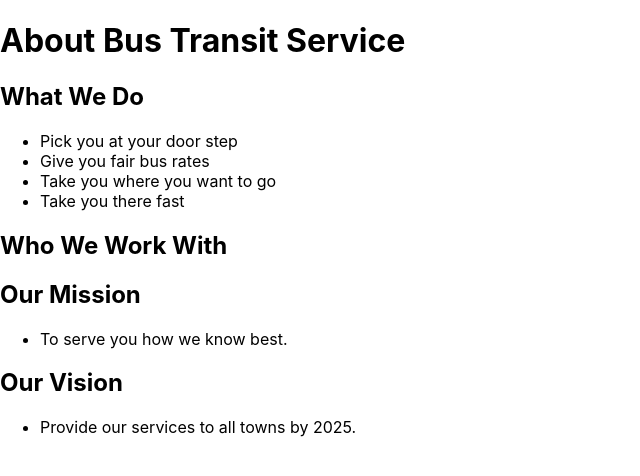
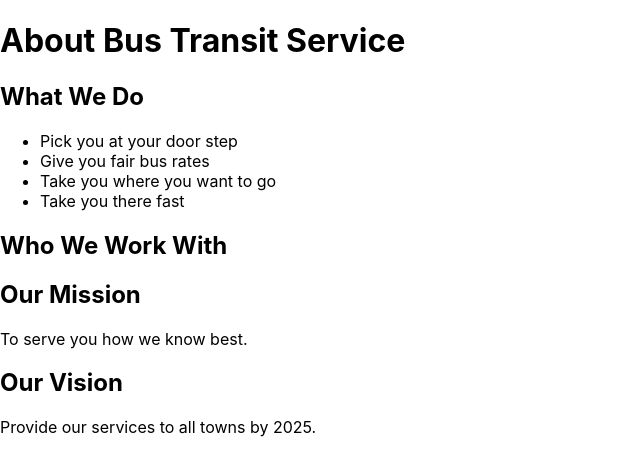
Before and after one commit to MaureenMurugi/BRT, a React (Create React App) app: page / in a window 1280 px wide. Shown: the top 476 px of the page, without its empty margins (0-640 px from the left). Built offline with nearby package versions, Linux system fonts and the light colour scheme.

Commit message:
Updated AboutUs.js

```diff
--- a/src/AboutUs.js
+++ b/src/AboutUs.js
@@ -3,9 +3,10 @@ import React from 'react'
 function AboutUs() {
   return (
     <div>
-        <h1>About Bus Transit Service</h1>
+        <div className='about'>
+            <h1 className='header'>About Bus Transit Service</h1>
             <div>
-            <h2>What We Do</h2>
+                <h2 className='header'>What We Do</h2>
                 <ul>
                     <li>Pick you at your door step</li>
                     <li>Give you fair bus rates</li>
@@ -13,17 +14,14 @@ function AboutUs() {
                     <li>Take you there fast</li>
                 </ul>
             </div>
-        <h2>Who We Work With</h2>
-        <h2>Our Mission</h2>
-        <ul>
-            <li>To serve you how we know best.</li>
-        </ul>
-        <h2>Our Vision</h2>
-        <ul>
-            <li>Provide our services to all towns by 2025.</li>
-        </ul>
+            <h2 className='header'>Who We Work With</h2>
+            <h2 className='header'>Our Mission</h2>
+            <p>To serve you how we know best.</p>
+            <h2 className='header'>Our Vision</h2>
+            <p>Provide our services to all towns by 2025.</p>
+        </div>
     </div>
   )
 }
 
-export default AboutUs
+export default AboutUs;
```
Lines whose indentation alone changed are shown as unchanged.
